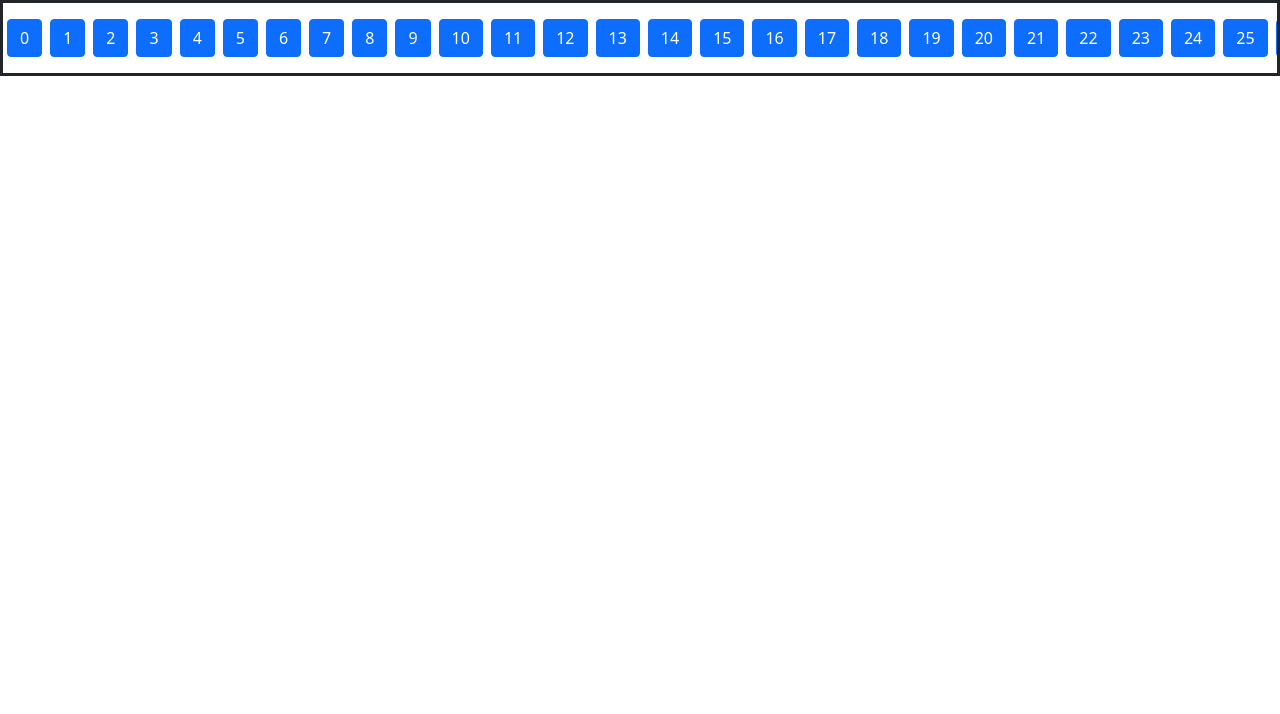
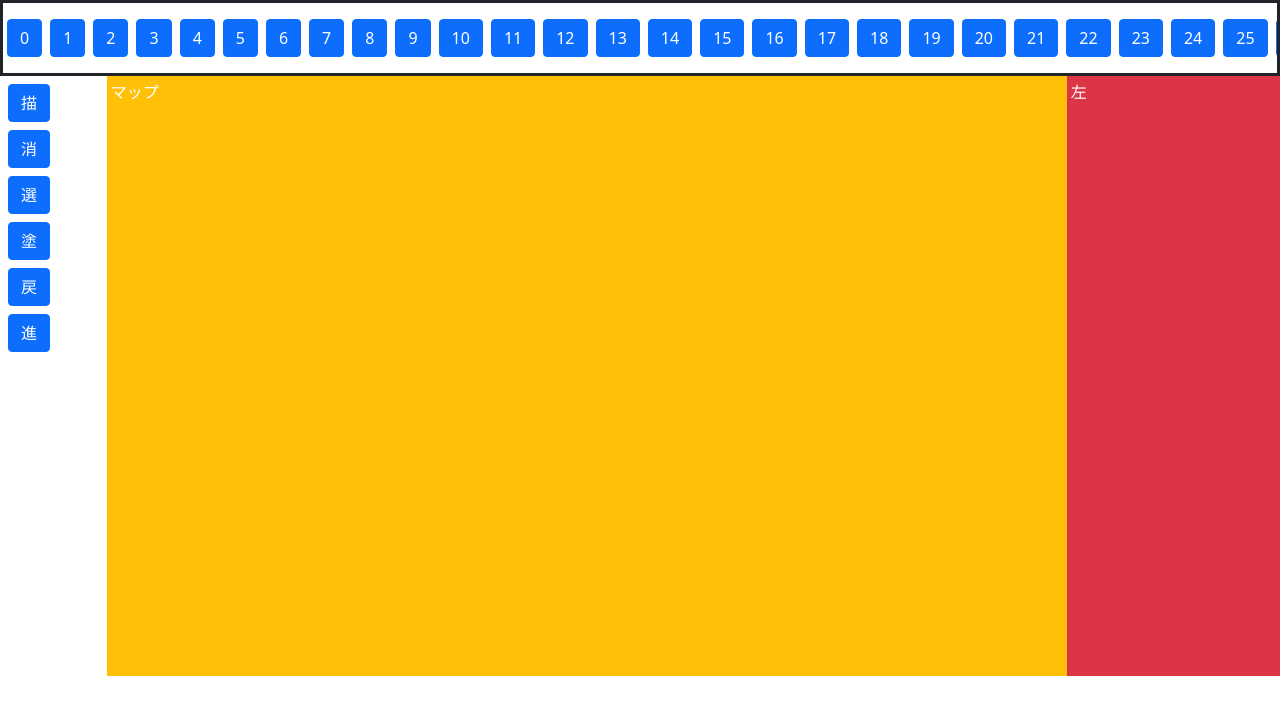
Before and after one commit to yi-10maki/map_editor, a React (Create React App) app: page / in a window 1280 px wide. Shown: the top 714 px of the page. Built offline with nearby package versions, Linux system fonts and the light colour scheme.

Commit message:
flame_ver1

```diff
--- a/src/App.css
+++ b/src/App.css
@@ -12,3 +12,7 @@
   font-size: calc(10px + 2vmin);
   color: white;
 }
+
+.screen_style{
+    height:400px;
+}
--- a/src/App.tsx
+++ b/src/App.tsx
@@ -1,10 +1,19 @@
 import React from "react";
 import Maptip_pallet from "./components/maptip_pallet";
+import Tool_bar from "./components/tool_bar";
+import {Container, Row, Col} from 'react-bootstrap';
 
 const App: React.FC = () => {
   return(
     <div>
       <Maptip_pallet />
+      <Container style={{ height: '600px' }} fluid >
+        <Row className="h-100">
+          <Tool_bar />
+          <Col xs={9} md={9} className="bg-warning text-white p-1">マップ</Col>
+          <Col xs={2} md={2} className="bg-danger text-white p-1">左</Col>
+        </Row>
+      </Container>
     </div>
   );
 }
--- /dev/null
+++ b/src/components/tool_bar.tsx
@@ -0,0 +1,21 @@
+import React from "react";
+import { Col, Button } from "react-bootstrap";
+import "react-bootstrap";
+import "bootstrap/dist/css/bootstrap.min.css";
+
+/**関数名及びオブジェクト名は先頭大文字で
+ * マップパチップパレット:マップチップを表示・選択する**/
+const Tool_bar: React.FC = () => {
+  return (
+    <Col className="p-1"  style={{color: "$gray-900"}} xs={1} md={1}>
+        <Button className="m-1">描</Button>
+        <Button className="m-1">消</Button>
+        <Button className="m-1">選</Button>
+        <Button className="m-1">塗</Button>
+        <Button className="m-1">戻</Button>
+        <Button className="m-1">進</Button>
+    </Col>
+  )
+}
+
+export default Tool_bar;
```
